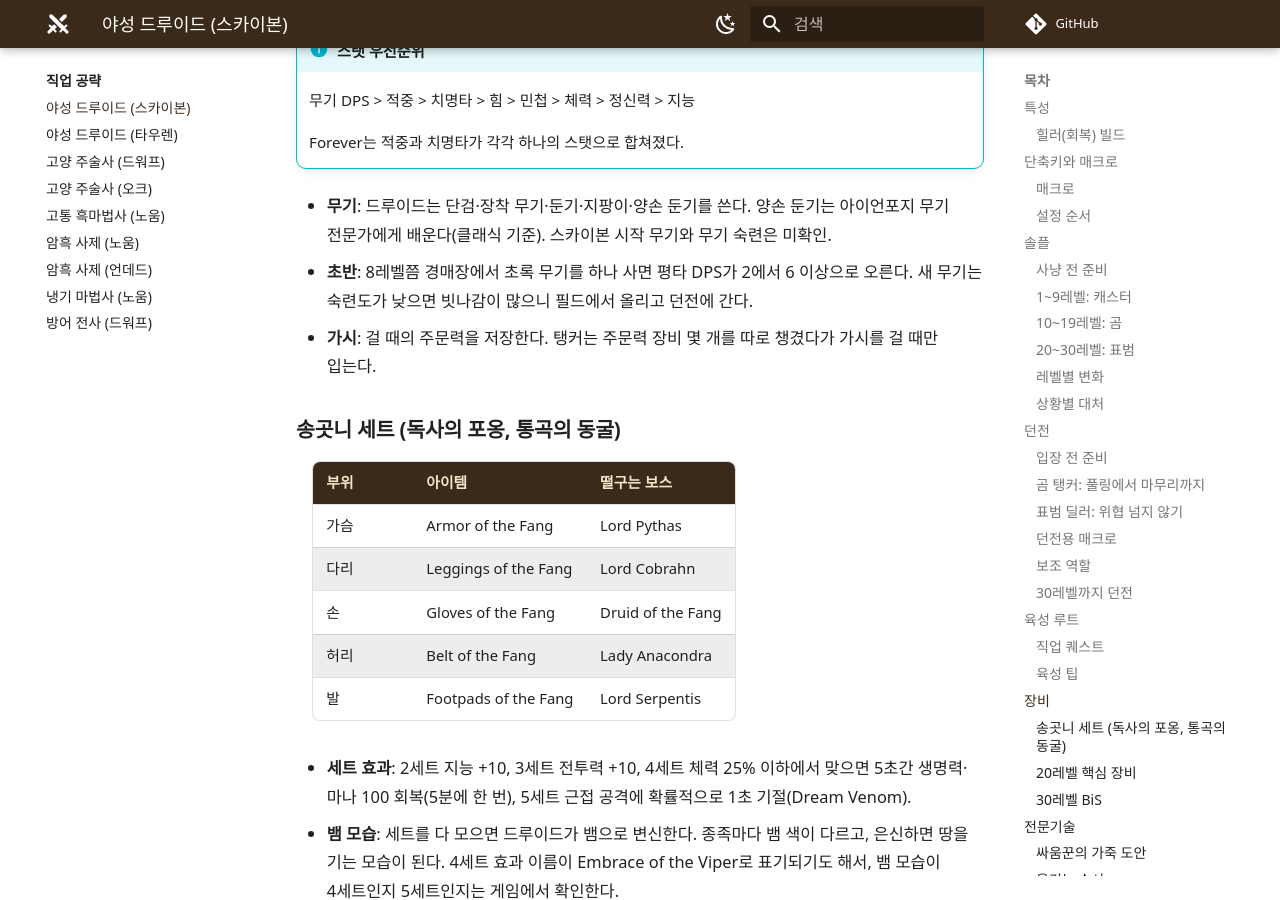
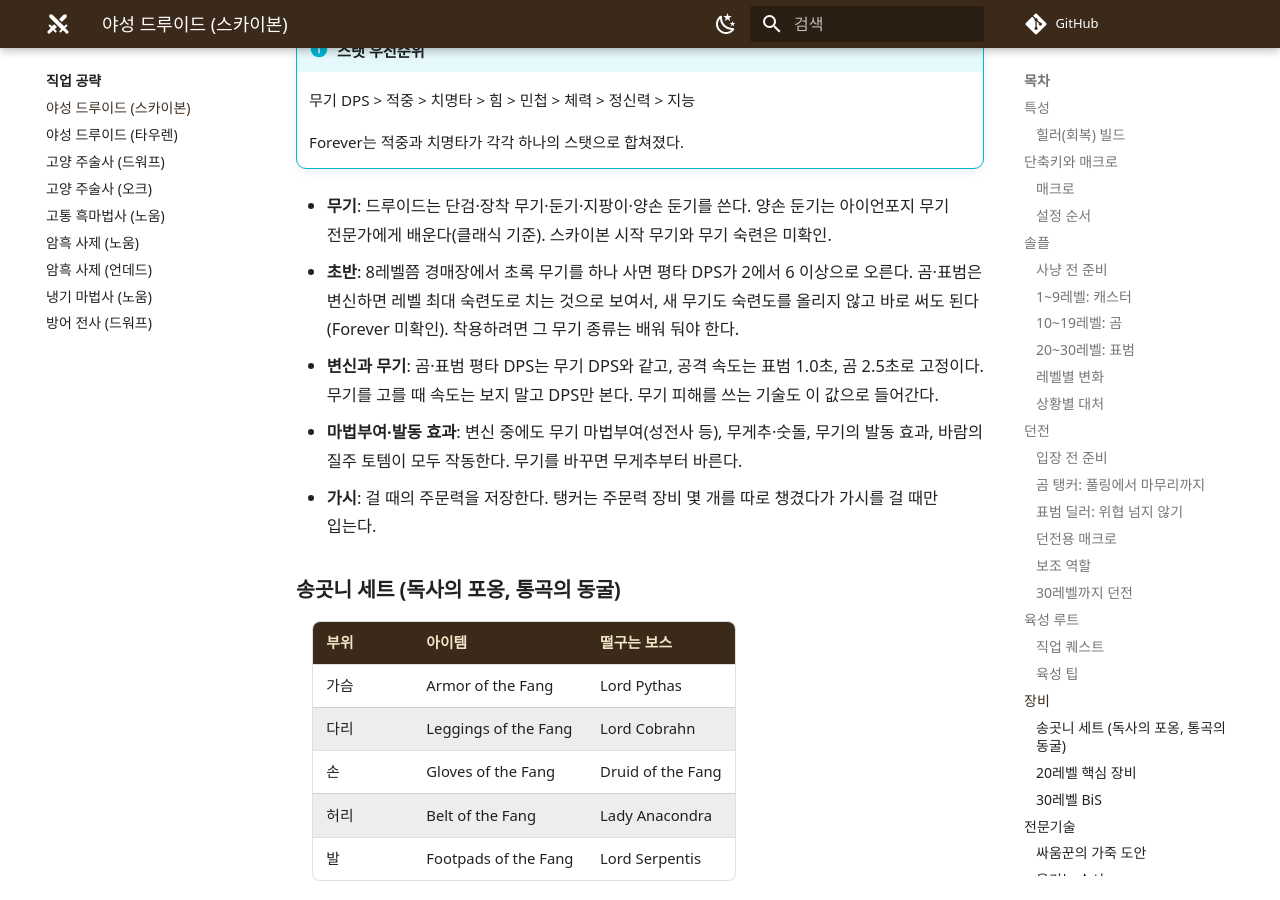
Before and after one commit to highv-game/wcf-guide, an MkDocs documentation site: the page built from docs/classes/druid.md, in a window 1280 px wide and 900 px high, scrolled down 15309 px. Built offline with MkDocs 1.6.1 and Material for MkDocs 9.7.7, drawn with Linux system fonts in a browser that asks for light colours; some web fonts are replaced; comment, search, counter and statistics services are not loaded; some of the changed text lies outside the part shown.

Commit message:
야성 드루이드 장비: 변신 중 무기 DPS·마법부여·발동 효과, 새 무기 숙련도 안내
Co-Authored-By: Claude Opus 5.5 (1M context) <noreply@anthropic.com>
Claude-Session: https://claude.ai/code/session_01EKMKa13iFUrGJtrSQVvzZf

```diff
--- a/docs/classes/druid.md
+++ b/docs/classes/druid.md
@@ -378,7 +378,9 @@ Alt+1 천벌, Alt+3 요정의 불꽃, Alt+4 휘감는 뿌리, Alt+Q 겨울잠은
     Forever는 적중과 치명타가 각각 하나의 스탯으로 합쳐졌다.
 
 - **무기**: 드루이드는 단검·장착 무기·둔기·지팡이·양손 둔기를 쓴다. 양손 둔기는 아이언포지 무기 전문가에게 배운다(클래식 기준). 스카이본 시작 무기와 무기 숙련은 미확인.
-- **초반**: 8레벨쯤 경매장에서 초록 무기를 하나 사면 평타 DPS가 2에서 6 이상으로 오른다. 새 무기는 숙련도가 낮으면 빗나감이 많으니 필드에서 올리고 던전에 간다.
+- **초반**: 8레벨쯤 경매장에서 초록 무기를 하나 사면 평타 DPS가 2에서 6 이상으로 오른다. 곰·표범은 변신하면 레벨 최대 숙련도로 치는 것으로 보여서, 새 무기도 숙련도를 올리지 않고 바로 써도 된다(Forever 미확인). 착용하려면 그 무기 종류는 배워 둬야 한다.
+- **변신과 무기**: 곰·표범 평타 DPS는 무기 DPS와 같고, 공격 속도는 표범 1.0초, 곰 2.5초로 고정이다. 무기를 고를 때 속도는 보지 말고 DPS만 본다. 무기 피해를 쓰는 기술도 이 값으로 들어간다.
+- **마법부여·발동 효과**: 변신 중에도 무기 마법부여(성전사 등), 무게추·숫돌, 무기의 발동 효과, 바람의 질주 토템이 모두 작동한다. 무기를 바꾸면 무게추부터 바른다.
 - **가시**: 걸 때의 주문력을 저장한다. 탱커는 주문력 장비 몇 개를 따로 챙겼다가 가시를 걸 때만 입는다.
 
 ### 송곳니 세트 (독사의 포옹, 통곡의 동굴)
@@ -514,3 +516,4 @@ Alt+1 천벌, Alt+3 요정의 불꽃, Alt+4 휘감는 뿌리, Alt+Q 겨울잠은
 - [ ] 스카이본 시작 무기, 무기 숙련, 바다표범 퀘스트 후반부, 제프라스 섬 지명·NPC 한글 표기
 - [ ] 기존 던전의 레벨과 몹 특징 (클래식 기준)
 - [ ] 파티 프레임·이름표 설정 메뉴의 정확한 위치
+- [ ] 숙련도 낮은 새 무기를 들고 변신해서 같은 레벨 몹에 빗나감이 늘어나는지
```
Also changed, not shown: docs/changelog.md (+1 -0 lines), docs/classes/druid-tauren.md (+4 -1 lines).
